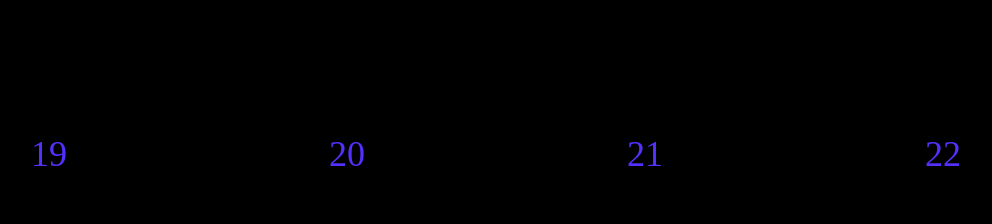
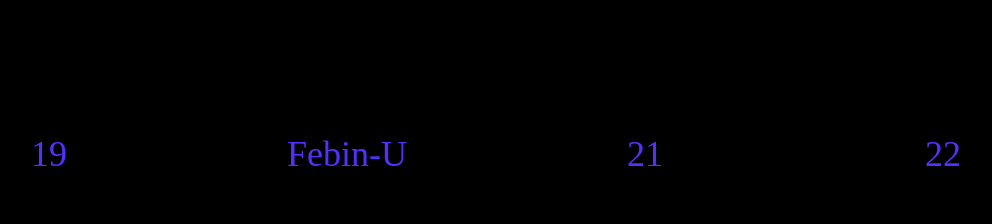
Before and after one commit to TheGreatAdil/git-forge, a Next.js app: page / in a window 1280 px wide. Shown: the part 1261-1485 px from the top of the page, without its empty margins (144-1136 px from the left). Built offline with nearby package versions, Linux system fonts and the light colour scheme.

Commit message:
feat:added my name

```diff
--- a/data/20.ts
+++ b/data/20.ts
@@ -1 +1 @@
-export const name = "20"
+export const name = "Febin-U"
```
